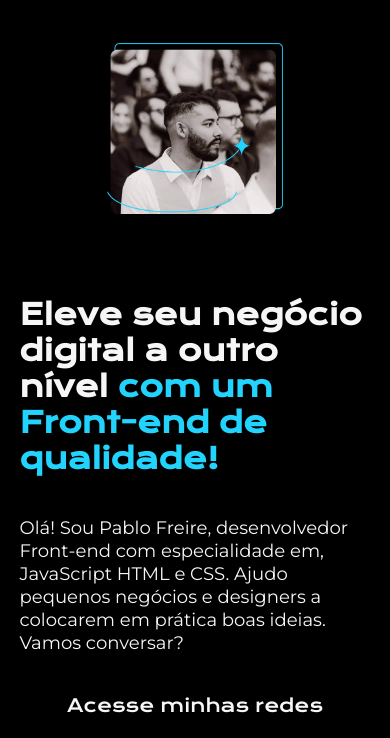
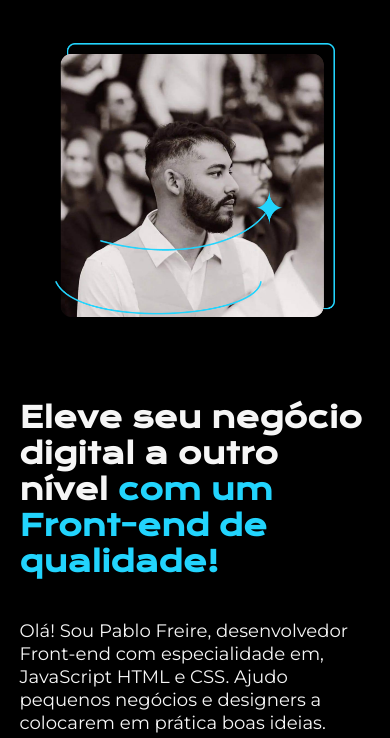
Before and after one commit to PabloDevOfr/portf-lio, a plain HTML site: page index.html in a window 390 px wide. Shown: the part 84-822 px from the top of the page. Drawn offline with nearby package versions, Linux system fonts and the light colour scheme.

Commit message:
Update style.css

```diff
--- a/styles/style.css
+++ b/styles/style.css
@@ -159,6 +159,10 @@ body {
         width: auto;
     }
 
+    .apresentacao__imagem {
+        width: 80%;
+    }
+
     .apresentacao__links__navegacao {
         width: 70%;
         font-weight: 200px;
```
